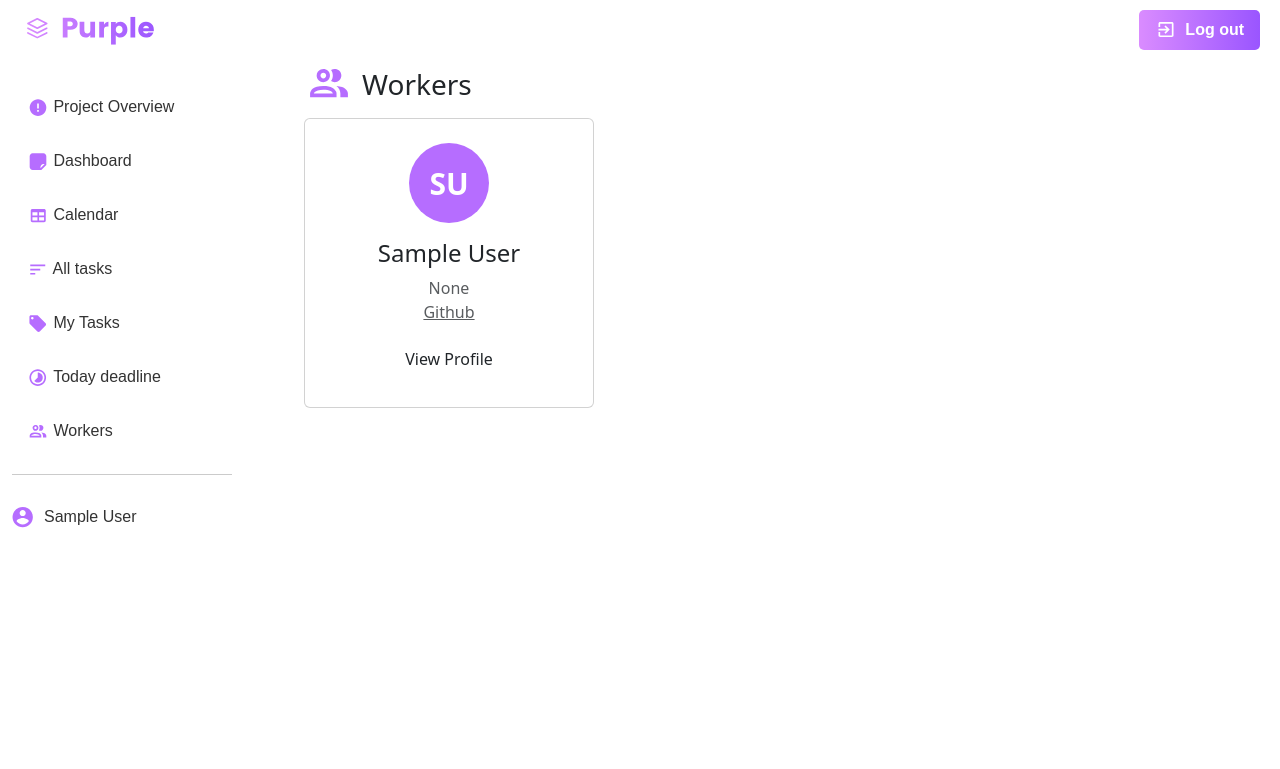
After one commit to oleksandra-shershen/task-manager, a Django app: page /tasks/workers/ in a window 1280 px wide. The commit adds this page. Shown: the top 769 px of the page. Run offline with Django 4.2, Linux system fonts and the light colour scheme; the visitor is signed in with stand-in values (Sample User, id 1); data comes from the database, SQL or seed files in the repository.

Commit message:
Add page to show all workers

```diff
--- a/task_manager/urls.py
+++ b/task_manager/urls.py
@@ -8,10 +8,11 @@ from task_manager.views import (
     TaskCreateView,
     TaskDeleteView,
     TaskUpdateView,
+    TaskDetailView,
     TaskDashboardView,
+    WorkersListView,
     calendar_view,
     update_task_status,
-    TaskDetailView,
 )
 
 urlpatterns = [
@@ -37,6 +38,7 @@ urlpatterns = [
         TaskDashboardView.as_view(),
         name="task-dashboard"
     ),
+    path("tasks/workers/", WorkersListView.as_view(), name="workers-list"),
     path(
         "tasks/update-task-status/",
         update_task_status,
--- a/task_manager/views.py
+++ b/task_manager/views.py
@@ -10,7 +10,7 @@ from django.views.decorators.csrf import csrf_exempt
 from django.views.decorators.http import require_POST
 
 from task_manager.forms import TaskForm, TaskUpdateForm
-from task_manager.models import Task, TaskType
+from task_manager.models import Task, TaskType, Worker
 
 
 @login_required
@@ -115,6 +115,12 @@ class TaskDashboardView(LoginRequiredMixin, generic.TemplateView):
         return context
 
 
+class WorkersListView(LoginRequiredMixin, generic.ListView):
+    model = Worker
+    template_name = 'task_manager/workers_list.html'
+    context_object_name = 'workers'
+
+
 def calendar_view(request):
     if request.user.is_authenticated:
         assigned_tasks = Task.objects.filter(
--- a/templates/includes/sidebar.html
+++ b/templates/includes/sidebar.html
@@ -47,7 +47,7 @@
     <li><a href="{% url 'task_manager:my-task' %}"><img src="{% static 'img/my_tasks.svg' %}" alt="My Tasks" height="22" width="22"> My Tasks</a></li>
     <li><a href="{% url 'task_manager:today-task' %}"><img src="{% static 'img/clock.svg' %}" alt="Deadline" height="22" width="22"> Today deadline</a>
     </li>
-    <li><a href="#"><img src="{% static 'img/people.svg' %}" alt="Workers" height="22" width="22"> Workers</a></li>
+    <li><a href="{% url 'task_manager:workers-list' %}"><img src="{% static 'img/people.svg' %}" alt="Workers" height="22" width="22"> Workers</a></li>
   </ul>
   <hr>
   <div class="user-info">
--- /dev/null
+++ b/templates/task_manager/workers_list.html
@@ -0,0 +1,38 @@
+{% extends "base.html" %}
+
+{% block tasks-toolbar-icon %}
+    <img class="listTitleIcon" src="/static/img/people.svg" alt="Bootstrap" width="50" height="50">
+{% endblock %}
+
+{% block tasks-toolbar-title %}
+    Workers
+{% endblock %}
+
+{% block content %}
+
+<div class="container d-flex align-items-center overflow-auto">
+    {% for worker in workers %}
+        <div class="card p-4 me-5" style="height: 290px; width: 290px">
+            <div class="user text-center" style="width: 100%; display: flex; justify-content: center; align-items: center;">
+                <div class="profile">
+                    <div class="initials-circle" style="width: 80px; height: 80px; background-color: #B66DFF; color: white; display: flex; align-items: center; justify-content: center; border-radius: 50%; font-size: 30px; font-weight: bold;">
+                        {{ worker.first_name|first|upper }}{{ worker.last_name|first|upper }}
+                    </div>
+                </div>
+            </div>
+            <div class="mt-3 text-center">
+                <h4 class="mb-2">{{ worker.get_full_name }}</h4>
+                <span class="text-muted d-block">
+                    {% if worker.position %}
+                        {{ worker.position.name }}
+                    {% else %}
+                        None
+                    {% endif %}
+                </span>
+                <a href="https://github.com/{{ worker.username }}" class="text-muted d-block mb-3">Github</a>
+                <a href="#" class="btn addTaskButton">View Profile</a>
+            </div>
+        </div>
+    {% endfor %}
+</div>
+{% endblock %}
```
